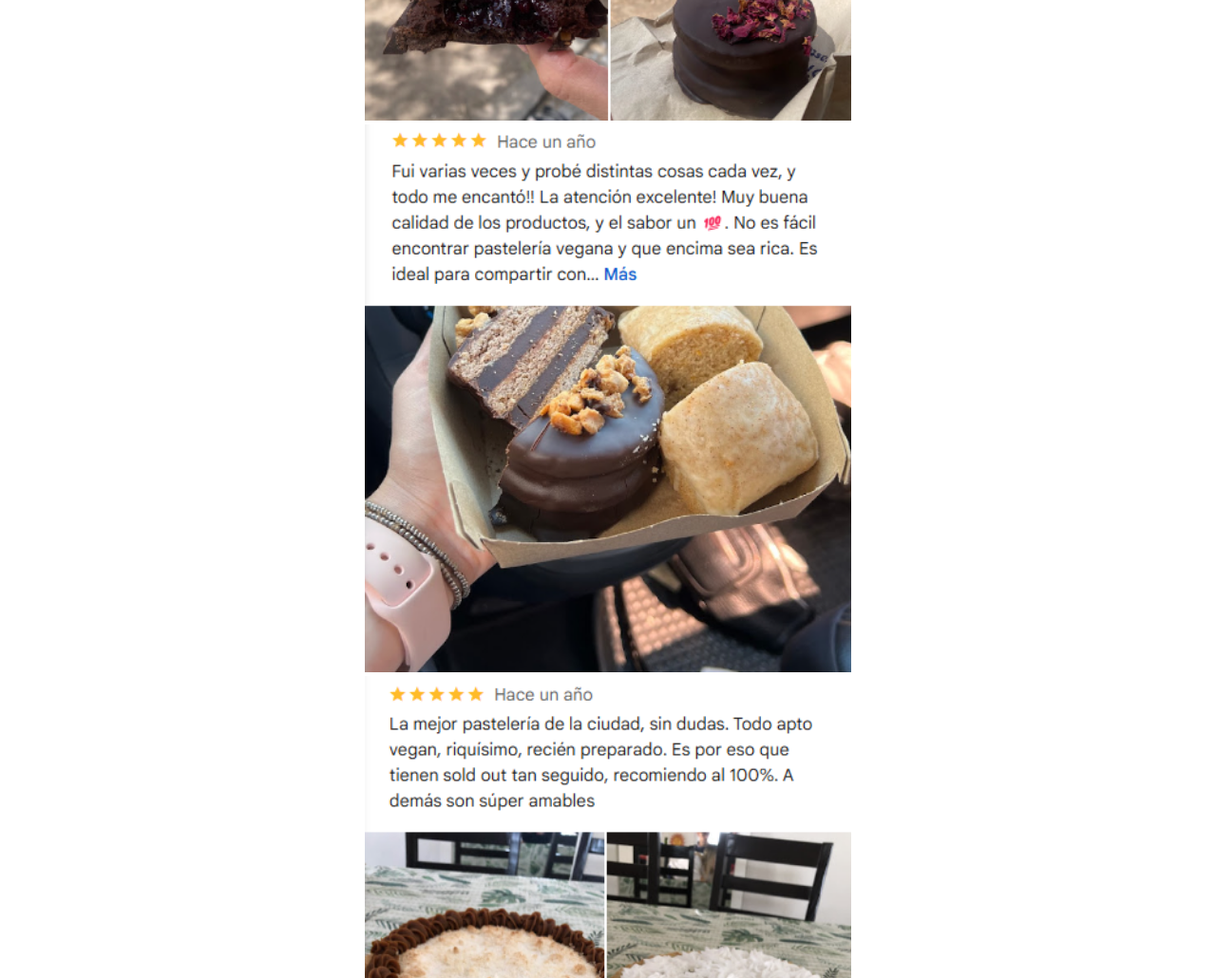
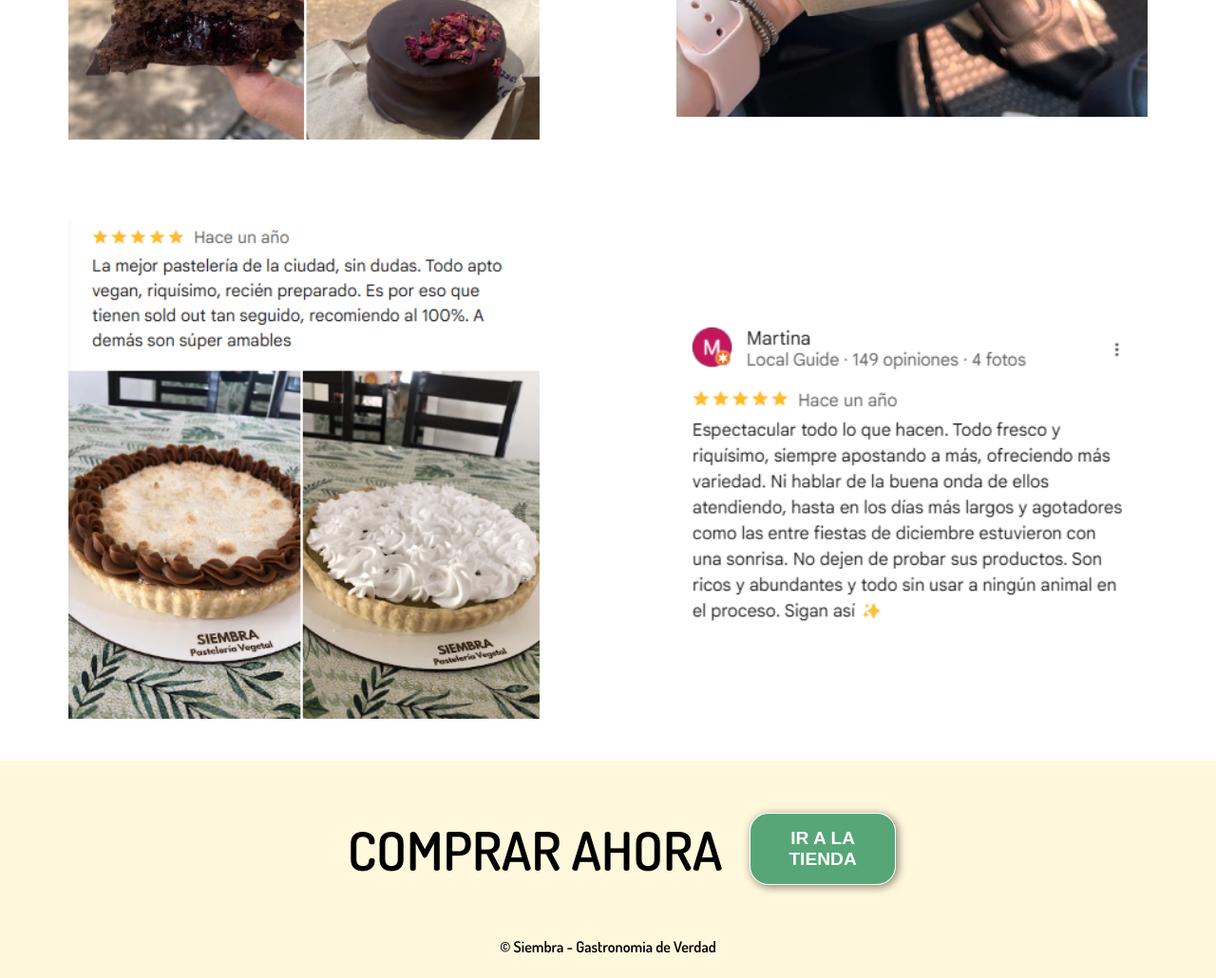
Before and after one commit to leonardoalva/siembra-01, a plain HTML site: page pages/comentarios.html in a window 1280 px wide. Shown: the part 1140-2170 px from the top of the page at 95% size. Drawn offline with Linux system fonts and the light colour scheme.

Commit message:
edicion de comentarios > modificacion de display

```diff
--- a/pages/comentarios.html
+++ b/pages/comentarios.html
@@ -41,7 +41,9 @@
     <div class="comentario-img">
         <img src="../imagenes/comment2.png" alt="">
     </div>
-    <div class="comentario-img">
+</div>
+<div class="container">
+<div class="comentario-img">
         <img src="../imagenes/comment3.png" alt="">
     </div>
     <div class="comentario-img">
--- a/style.css
+++ b/style.css
@@ -53,6 +53,7 @@ button:hover {
 }
 
 .container {
+    display: flex;
     min-width: 360px;
     max-width: 100%;
     margin: auto;
@@ -185,3 +186,13 @@ div.contact {
     width: 100%;
     height: 50vw;
 }
+
+/* seccion de comentarios imagenes  */
+div.comentario-img {
+    display: inline-block;
+    width: 50%;
+}
+div.comentario-img img {
+    width: 90%;
+    padding: 40px;
+}
```
